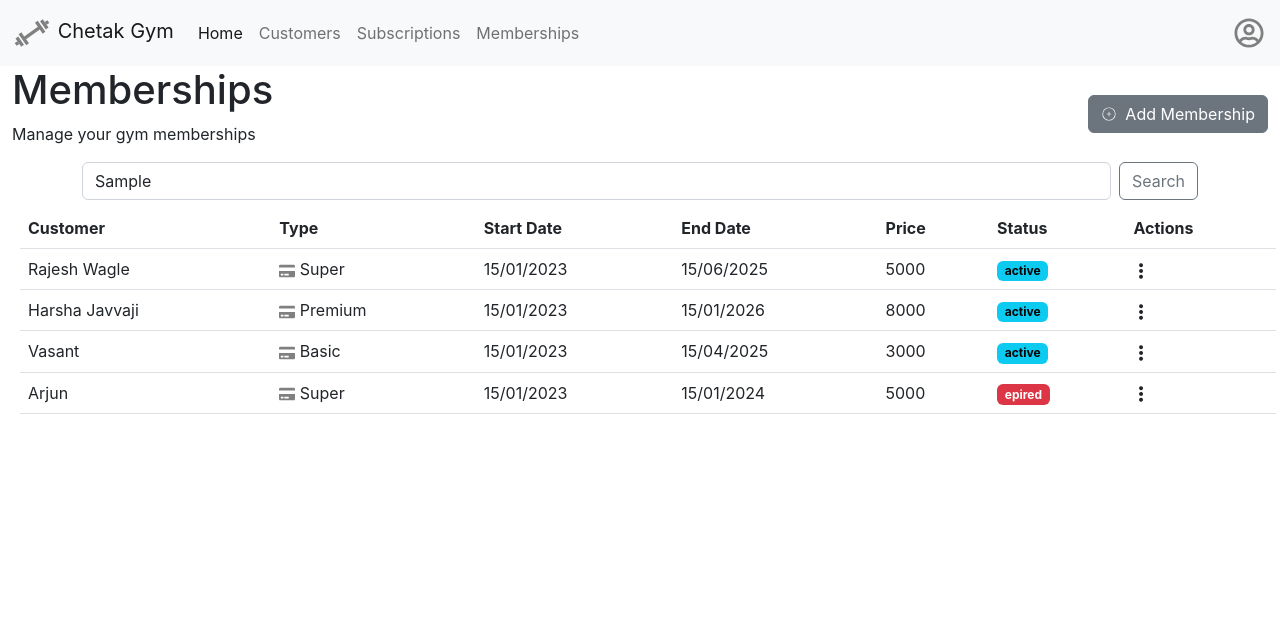
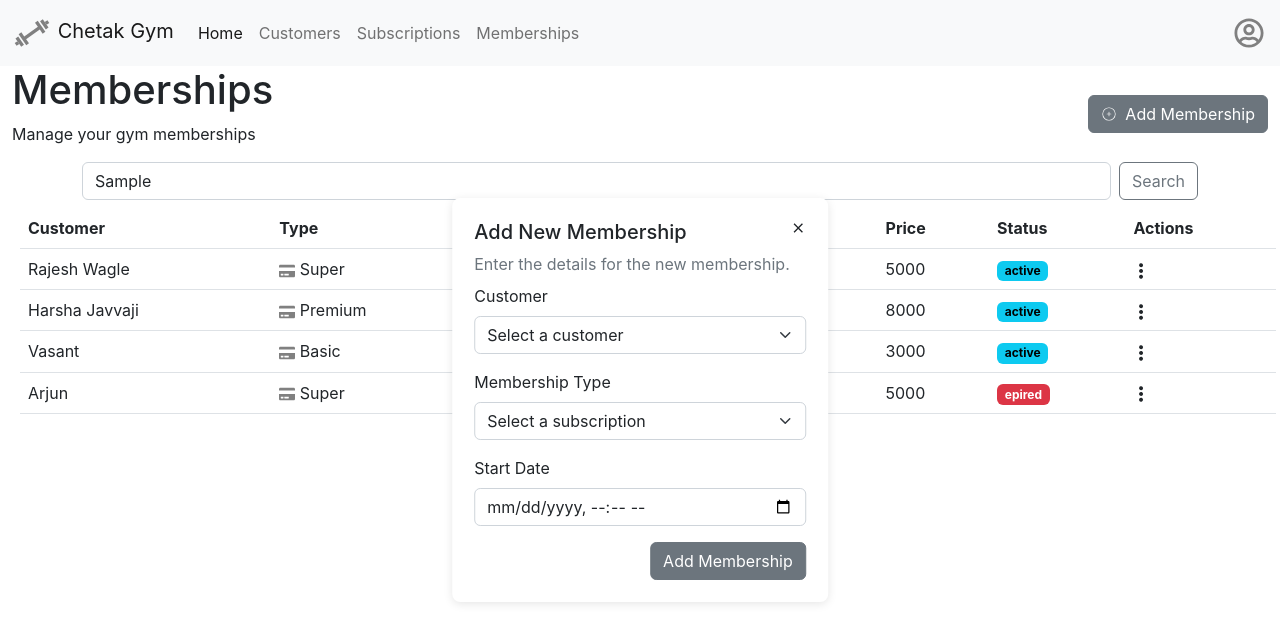
Before and after one commit to ksahana-developer/gymapp-frontend, a React (Create React App) app in the folder frontend-gym/: page /memberships in a window 1280 px wide. Both pictures are taken after typing "Sample" into the empty fields and a click on the button "Add Membership". Shown: the top 642 px of the page. Built offline with nearby package versions, Linux system fonts and the light colour scheme.

Commit message:
modal ui added

```diff
--- a/frontend-gym/src/components/MembershipBody/MembershipBody.jsx
+++ b/frontend-gym/src/components/MembershipBody/MembershipBody.jsx
@@ -1,9 +1,65 @@
 import { CiCirclePlus } from "react-icons/ci";
 import { useEffect, useState } from "react";
 import MembershipsTable from "../MembershipsTable/MembershipsTable";
+import MembershipModal from "../MembershipModal/MembershipModal";
 
 
 const MembershipBody = () => {
+    const [isDisplay, setIsDisplay] = useState(false)
+    const openModal = () => {
+        setIsDisplay(true)
+        console.log('opened modal')
+    }
+    const closeModal = () => {
+        setIsDisplay(false)
+    }
+    const [customers, setCustomers] = useState([
+        {
+            name: "Rajesh Wagle",
+            email: "rajesh@gmail.com",
+            role: "member",
+            age: 23,
+            phoneNo: "0932840832",
+            branch: "Gujarat",
+            status: "expired",
+            password: "randomPassword",
+            activeSubscriptionId: "219f47d2-905d-42ae-b920-b5dd53959752",
+            id: "5c007bf5-cb8f-4dca-8d5f-89642eb99e93"
+        }, {
+            name: "Harsha Javvaji",
+            email: "harsha@gmail.com",
+            role: "member",
+            age: 23,
+            phoneNo: "0932840832",
+            branch: "Gujarat",
+            status: "active",
+            password: "randomPassword",
+            activeSubscriptionId: "46f1e197-0755-474f-93d8-1096f5eeb138",
+            upcomingSubscriptionId: "46f1e197-0755-474f-93d8-1096f5eeb138",
+            id: "219f47d2-905d-42ae-b920-b5dd53959752"
+        }, {
+            name: "Chaitanya",
+            email: "chaitu@gmail.com",
+            role: "member",
+            age: 23,
+            phoneNo: "0932840832",
+            branch: "Hyderabad",
+            status: "newUser",
+            password: "randomPassword",
+            id: "219f47d2-905d-42ae-b920-b5dd53959752"
+        }, {
+            name: "Sahana",
+            email: "sahana@gmail.com",
+            role: "member",
+            age: 23,
+            phoneNo: "0932840832",
+            branch: "Mumbai",
+            status: "active",
+            password: "randomPassword",
+            activeSubscriptionId: "5c007bf5-cb8f-4dca-8d5f-89642eb99e93",
+            id: "219f47d2-905d-42ae-b920-b5dd53959752"
+        }
+    ])
     const [memberships, setMemberships] = useState([{
         name: "Rajesh Wagle",
         type: "Super",
@@ -35,19 +91,63 @@ const MembershipBody = () => {
     }
     ])
 
+    const [subscriptions, setSubscriptions] = useState([
+        {
+            amount: "5000",
+            isActive: true,
+            id: "c89b7df9-949c-410c-85bf-f0a55b2077cf",
+            name: "Basic",
+            validity: "3m",
+            type: "Subscription"
+        },
+        {
+            amount: "7000",
+            isActive: true,
+            id: "c89b7df9-949c-410c-85bf-f0a55b2077cf",
+            name: "Super",
+            validity: "5m",
+            type: "Subscription"
+        },
+        {
+            amount: "10000",
+            isActive: true,
+            id: "c89b7df9-949c-410c-85bf-f0a55b2077cf",
+            name: "Silver",
+            validity: "7m",
+            type: "Subscription"
+        },
+        {
+            amount: "15000",
+            isActive: true,
+            id: "c89b7df9-949c-410c-85bf-f0a55b2077cf",
+            name: "Gold",
+            validity: "18m",
+            type: "Subscription"
+        },
+        {
+            amount: "17000",
+            isActive: true,
+            id: "c89b7df9-949c-410c-85bf-f0a55b2077cf",
+            name: "Premium",
+            validity: "24m",
+            type: "Subscription"
+        },
+    ])
+
     return (<div className="container-fluid" >
         <div className="d-flex justify-content-between align-items-center" >
             <div className="d-flex flex-column">
                 <h1>Memberships</h1>
                 <p>Manage your gym memberships</p>
             </div>
-            <button type="button" className="btn btn-secondary d-flex justify-content-between align-items-center gap-2"  ><CiCirclePlus /> <span>Add Membership</span> </button>
+            <button type="button" onClick={openModal} className="btn btn-secondary d-flex justify-content-between align-items-center gap-2"  ><CiCirclePlus /> <span>Add Membership</span> </button>
         </div>
         <form className="d-flex container" role="search">
             <input className="form-control me-2" type="search" placeholder="Search memberships..." aria-label="Search" />
             <button className="btn btn-outline-secondary" type="submit">Search</button>
         </form>
         <MembershipsTable memberships={memberships} />
+        {isDisplay && <MembershipModal customers={customers} subscriptions={subscriptions} closeModal={closeModal} />}
     </div>)
 }
 
--- /dev/null
+++ b/frontend-gym/src/components/MembershipModal/MembershipModal.jsx
@@ -0,0 +1,49 @@
+import "./membershipmodal.css"
+import { IoMdClose } from "react-icons/io";
+
+const MembershipModal = ({ closeModal, customers, subscriptions }) => {
+    // centered-content is className for centering the content (like a modal)
+    return (
+        <div className="centered-content d-flex flex-column">
+            <div className="d-flex">
+                <div className="d-flex flex-column">
+                    <h5>Add New Membership</h5>
+                    <span className="text-secondary" >Enter the details for the new membership.</span>
+                </div>
+                <IoMdClose onClick={closeModal} />
+            </div>
+
+            <div className="mb-3 mt-2">
+                <label htmlFor="custList" className="form-label">Customer</label>
+                <select id="custList" className="form-select">
+                    <option value="" selected>Select a customer</option>
+                    {
+                        customers.map((customer, index) => {
+                            return <option key={customer.id} value={customer.id}>{customer.name} </option>
+                        })
+                    }
+                </select>
+            </div>
+            <div className="mb-3">
+                <label htmlFor="subsList" className="form-label">Membership Type</label>
+                <select id="subsList" className="form-select">
+                    <option value="" selected>Select a subscription</option>
+                    {
+                        subscriptions.map((subs, ind) => {
+                            return <option key={subs.id} value={subs.id}>{subs.name}-{subs.validity} </option>
+                        })
+                    }
+                </select>
+            </div>
+            <div className="mb-3">
+                <label htmlFor="startDateId" className="form-label">Start Date</label>
+                <input id="startDateId" className="form-control" type="datetime-local" />
+            </div>
+            <div className="d-flex justify-content-end">
+                <button onClick={closeModal} className="btn btn-secondary">Add Membership</button>
+            </div>
+        </div>
+    )
+}
+
+export default MembershipModal;
--- /dev/null
+++ b/frontend-gym/src/components/MembershipModal/membershipmodal.css
@@ -0,0 +1,12 @@
+
+.centered-content {
+    position: absolute;
+    top: 50%;
+    left: 50%;
+    transform: translate(-50%, -50%);
+    background: white;
+    border: 2px solid rgb(255 255 255);
+    padding: 20px;
+    border-radius: 8px;
+    box-shadow: 0 2px 10px rgba(0, 0, 0, 0.1);
+  }
```
